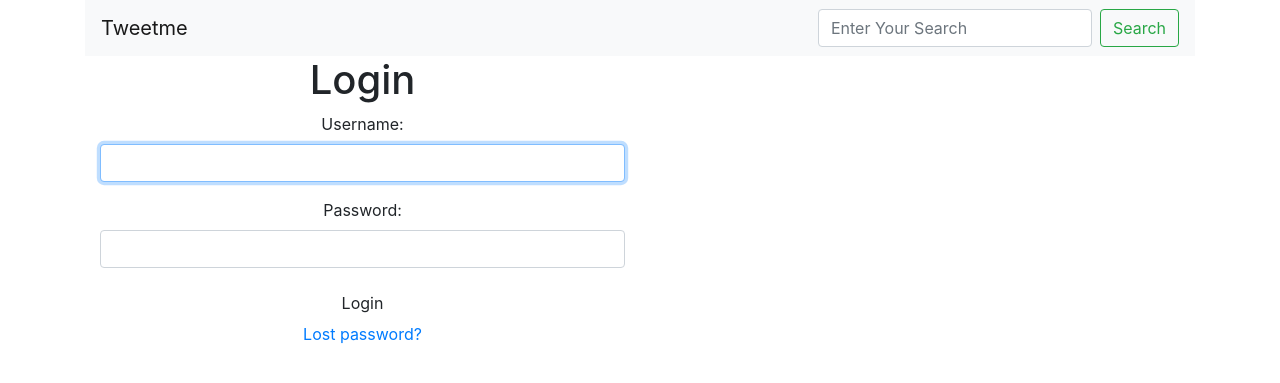
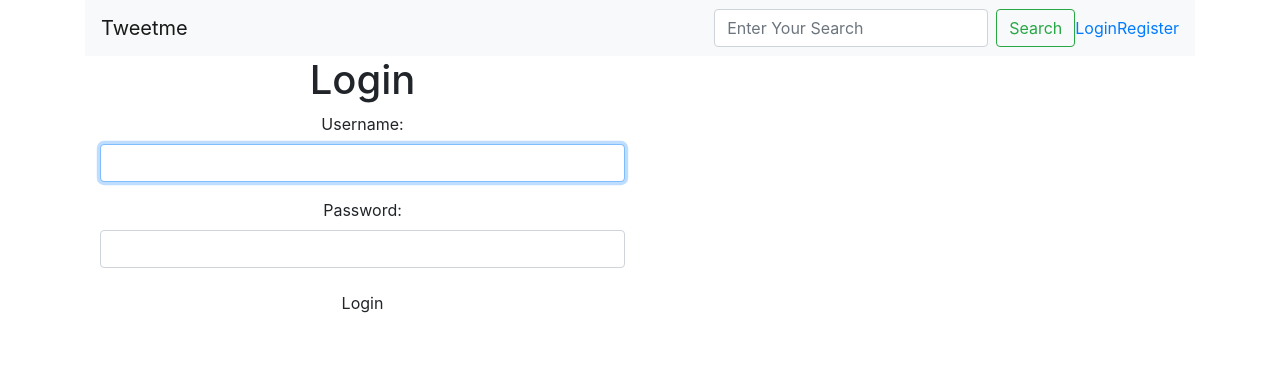
Before and after one commit to aindriu80/TweetMeDjango, a Django app: page /login/ in a window 1280 px wide. Shown: the top 383 px of the page. Run offline with Django 3.2, Linux system fonts and the light colour scheme; some libraries are stand-ins or nearby versions.

Commit message:
Code clean up

```diff
--- a/src/accounts/templates/registration/login.html
+++ b/src/accounts/templates/registration/login.html
@@ -45,7 +45,7 @@
 <input type="hidden" name="next" value="{{ next }}" />
 </form>
 {# Assumes you setup the password_reset view in your URLconf #}
-<p><a href="{% url 'password_reset' %}">Lost password?</a></p>
+<!-- <p><a href="{% url 'password_reset' %}">Lost password?</a></p> -->
 </div>
 
 {% endblock %}
--- a/src/templates/navbar.html
+++ b/src/templates/navbar.html
@@ -9,5 +9,26 @@
 
       </ul>
       {% include "tweets/search_form.html" %}
-    </div>
-  </nav>
+      <!-- Collect the nav links, forms, and other content for toggling -->
+      <div class="" id="bs-example-navbar-collapse-1">
+        {% if request.user.is_authenticated %}
+        <ul class="nav navbar-nav navbar-right">
+          <li class="dropdown">
+            <a href="#" class="dropdown-toggle" data-toggle="dropdown" role="button" aria-haspopup="true" aria-expanded="false">Account <span class="caret"></span></a>
+            <ul class="dropdown-menu">
+              <li><a href='{{ request.user.profile.get_absolute_url }}'>Profile</a></li>
+              <li role="separator" class="divider"></li>
+              <li><a href="{% url 'logout' %}">Logout</a></li>
+            </ul>
+          </li>
+        </ul>
+
+        {% else %}
+        <ul class="nav navbar-nav navbar-right">
+          <li><a href="{% url 'login' %}">Login</a></li>
+           <li><a href="{% url 'register' %}">Register</a></li>
+        </ul>
+        {% endif %}
+      </div><!-- /.navbar-collapse -->
+      </div><!-- /.container-fluid -->
+    </nav>
--- a/src/tweetme/settings/base.py
+++ b/src/tweetme/settings/base.py
@@ -57,8 +57,9 @@ MIDDLEWARE = [
 ]
 
 ROOT_URLCONF = 'tweetme.urls'
-LOGIN_URL = "/login"
+LOGIN_URL = "/login/"
 LOGIN_REDIRECT_URL ="/"
+LOGOUT_REDIRECT_URL = LOGIN_REDIRECT_URL
 
 TEMPLATES = [
     {
--- a/src/tweetme/settings/local.py
+++ b/src/tweetme/settings/local.py
@@ -59,8 +59,9 @@ MIDDLEWARE = [
 ]
 
 ROOT_URLCONF = 'tweetme.urls'
-LOGIN_URL = "/login"
+LOGIN_URL = "/login/"
 LOGIN_REDIRECT_URL ="/"
+LOGOUT_REDIRECT_URL = LOGIN_REDIRECT_URL
 
 TEMPLATES = [
     {
--- a/src/tweetme/settings/production.py
+++ b/src/tweetme/settings/production.py
@@ -57,8 +57,9 @@ MIDDLEWARE = [
 ]
 
 ROOT_URLCONF = 'tweetme.urls'
-LOGIN_URL = "/login"
+LOGIN_URL = "/login/"
 LOGIN_REDIRECT_URL ="/"
+LOGOUT_REDIRECT_URL = LOGIN_REDIRECT_URL
 
 TEMPLATES = [
     {
--- a/src/tweets/views.py
+++ b/src/tweets/views.py
@@ -57,7 +57,7 @@ class TweetDetailView(DetailView):
 
 
 
-class TweetListView(ListView):
+class TweetListView(LoginRequiredMixin, ListView):
     # template_name = "tweets/list_view.html"
 
     def get_queryset(self, *args, **kwargs):
```
Also changed, not shown: src/db.sqlite3.
